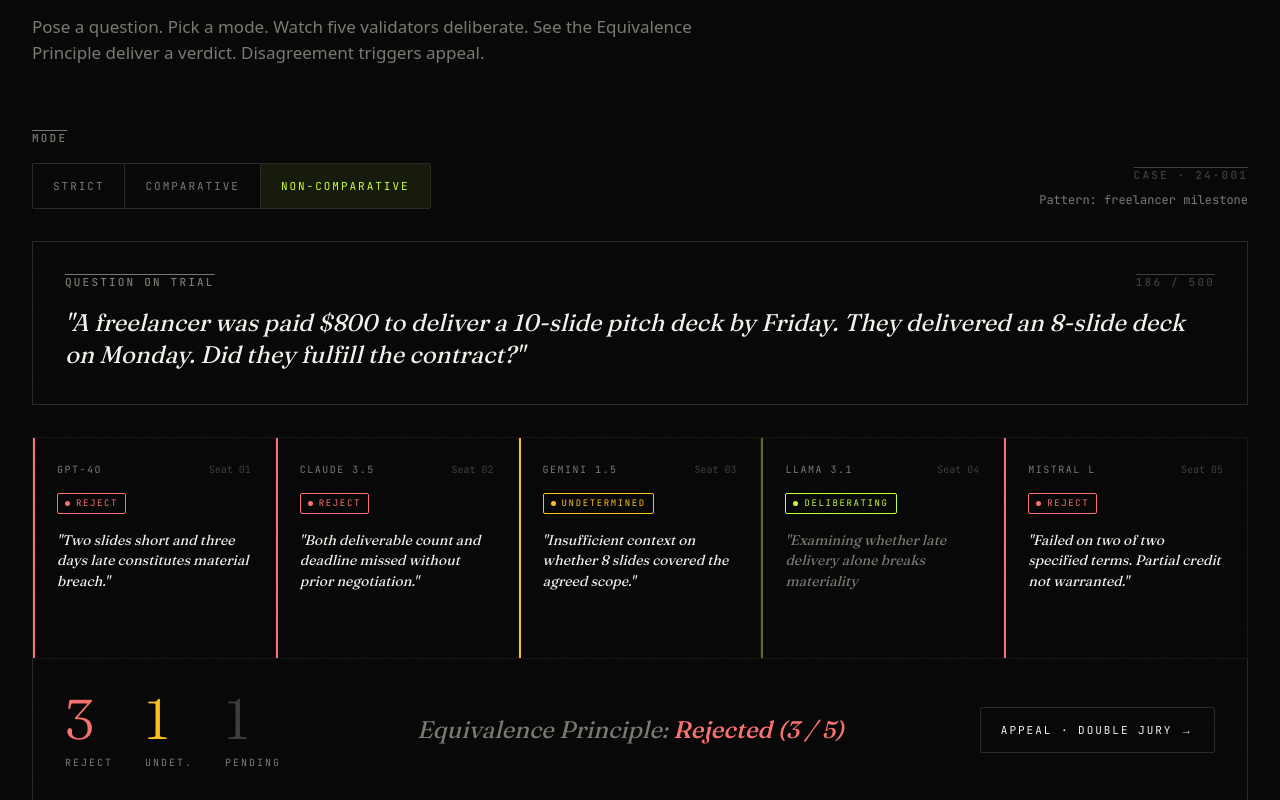
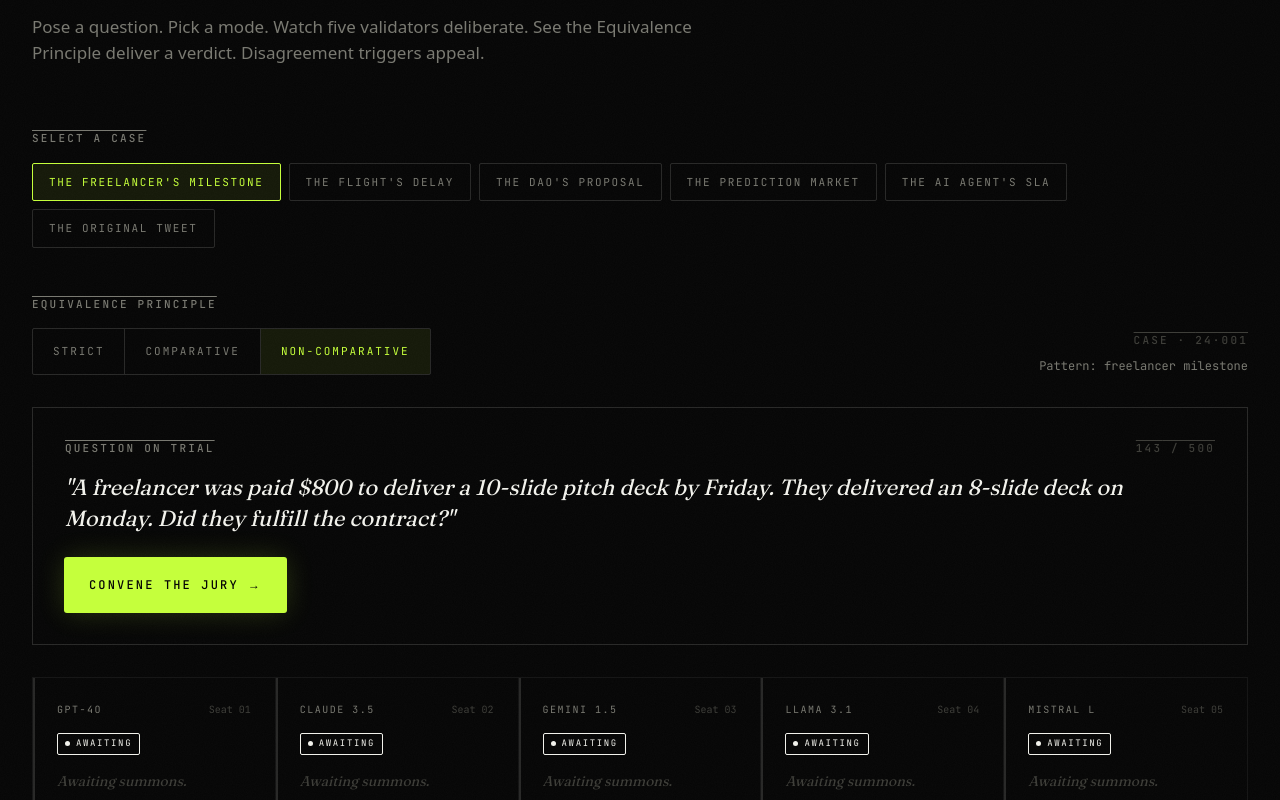
Before and after one commit to unifyWeb3/genlayer-jury, a Next.js app: page / in a window 1280 px wide. Shown: the part 3040-3840 px from the top of the page. Built offline with nearby package versions, Linux system fonts and the light colour scheme; a web font is replaced by a local one.

Commit message:
Day 2: scenario picker, streaming jury, EP comparators

```diff
--- a/package.json
+++ b/package.json
@@ -3,7 +3,7 @@
   "version": "0.1.0",
   "private": true,
   "scripts": {
-    "dev": "next dev",
+    "dev": "next dev --webpack",
     "build": "next build",
     "start": "next start"
   },
--- a/src/components/Simulator.tsx
+++ b/src/components/Simulator.tsx
@@ -1,82 +1,72 @@
 "use client";
 
-import { useState } from "react";
+import { useMemo, useState } from "react";
+import { SCENARIOS, type Mode } from "@/lib/scenarios";
+import { useJury, type LiveJuror } from "@/lib/useJury";
 
-type JurorState = {
-  model: string;
-  seat: string;
-  status: "yes" | "no" | "und" | "deliberating";
-  text: string;
-};
+const MODES: Mode[] = ["Strict", "Comparative", "Non-comparative"];
 
-const demoJury: JurorState[] = [
-  {
-    model: "GPT-4o",
-    seat: "Seat 01",
-    status: "no",
-    text: "Two slides short and three days late constitutes material breach.",
-  },
-  {
-    model: "Claude 3.5",
-    seat: "Seat 02",
-    status: "no",
-    text: "Both deliverable count and deadline missed without prior negotiation.",
-  },
-  {
-    model: "Gemini 1.5",
-    seat: "Seat 03",
-    status: "und",
-    text: "Insufficient context on whether 8 slides covered the agreed scope.",
-  },
-  {
-    model: "Llama 3.1",
-    seat: "Seat 04",
-    status: "deliberating",
-    text: "Examining whether late delivery alone breaks materiality",
-  },
-  {
-    model: "Mistral L",
-    seat: "Seat 05",
-    status: "no",
-    text: "Failed on two of two specified terms. Partial credit not warranted.",
-  },
-];
-
-const accentByStatus: Record<JurorState["status"], string> = {
+const accentByStatus: Record<LiveJuror["status"], string> = {
+  idle: "var(--color-rule-strong)",
   yes: "var(--color-verdict-yes)",
   no: "var(--color-verdict-no)",
   und: "var(--color-verdict-und)",
   deliberating: "var(--color-accent)",
 };
 
-const chipClassByStatus: Record<JurorState["status"], string> = {
+const chipClassByStatus: Record<LiveJuror["status"], string> = {
+  idle: "chip",
   yes: "chip chip-yes",
   no: "chip chip-no",
   und: "chip chip-und",
   deliberating: "chip chip-pending",
 };
 
-const chipLabelByStatus: Record<JurorState["status"], string> = {
+const chipLabelByStatus: Record<LiveJuror["status"], string> = {
+  idle: "Awaiting",
   yes: "Accept",
   no: "Reject",
   und: "Undetermined",
   deliberating: "Deliberating",
 };
 
-const MODES = ["Strict", "Comparative", "Non-comparative"] as const;
-type Mode = (typeof MODES)[number];
+const outcomeColor = {
+  accepted: "var(--color-verdict-yes)",
+  rejected: "var(--color-verdict-no)",
+  undetermined: "var(--color-verdict-und)",
+  no_consensus: "var(--color-accent)",
+} as const;
 
 export function Simulator() {
-  const [activeMode, setActiveMode] = useState<Mode>("Non-comparative");
+  const [scenarioId, setScenarioId] = useState<string>(SCENARIOS[0].id);
+  const scenario = useMemo(
+    () => SCENARIOS.find((s) => s.id === scenarioId) ?? SCENARIOS[0],
+    [scenarioId]
+  );
+  const [mode, setMode] = useState<Mode>(scenario.recommendedMode);
+
+  // When scenario changes, reset mode to its recommended one
+  useMemo(() => {
+    setMode(scenario.recommendedMode);
+  }, [scenario.recommendedMode]);
+
+  const { jurors, phase, verdict, convene, reset, appeal } = useJury(
+    scenario,
+    mode
+  );
+
+  const charCount = scenario.question.length;
 
   return (
     <section
       id="simulator"
-      className="max-w-[1280px] mx-auto px-8 py-32 border-t"
+      className="max-w-[1280px] mx-auto px-8 py-32 border-t scroll-mt-20"
       style={{ borderColor: "var(--color-rule)" }}
     >
       <div className="flex justify-between items-baseline mb-12">
-        <span className="overline overline-accent">Exhibit D — Live System State</span>
+        <span className="overline overline-accent">
+          Exhibit D — Live System State
+        </span>
         <span className="overline overline-faint">§04 / 07</span>
       </div>
 
@@ -88,42 +78,107 @@
         Equivalence Principle deliver a verdict. Disagreement triggers appeal.
       </p>
 
-      {/* MODE SELECTOR */}
-      <div className="grid grid-cols-[1fr_auto] gap-8 items-end mb-8 mt-16 max-lg:grid-cols-1">
+      {/* SCENARIO PICKER */}
+      <div className="mt-16">
+        <span className="overline block mb-4">Select a case</span>
+        <div className="flex flex-wrap gap-2">
+          {SCENARIOS.map((s) => (
+            <button
+              key={s.id}
+              onClick={() => {
+                setScenarioId(s.id);
+                reset();
+              }}
+              className="font-[family-name:var(--font-mono)] uppercase cursor-pointer transition-colors px-4 py-2.5 border rounded-[2px]"
+              style={{
+                fontSize: 11,
+                letterSpacing: "0.15em",
+                background:
+                  scenarioId === s.id
+                    ? "rgba(197,255,60,0.08)"
+                    : "transparent",
+                borderColor:
+                  scenarioId === s.id
+                    ? "var(--color-accent)"
+                    : "var(--color-rule-strong)",
+                color:
+                  scenarioId === s.id
+                    ? "var(--color-accent)"
+                    : "var(--color-ink-muted)",
+                transition:
+                  "color 0.12s var(--ease-tribunal), background 0.28s var(--ease-tribunal), border-color 0.12s var(--ease-tribunal)",
+              }}
+              disabled={phase === "deliberating"}
+            >
+              {s.shortLabel}
+            </button>
+          ))}
+        </div>
+      </div>
+
+      {/* SIM CONTROLS */}
+      <div className="grid grid-cols-[1fr_auto] gap-8 items-end mb-8 mt-12 max-lg:grid-cols-1">
         <div>
-          <span className="overline block mb-4">Mode</span>
+          <span className="overline block mb-4">Equivalence Principle</span>
           <div
             className="inline-flex border rounded-[2px] overflow-hidden"
             style={{ borderColor: "var(--color-rule-strong)" }}
           >
-            {MODES.map((mode, i) => (
+            {MODES.map((m, i) => (
               <button
-                key={mode}
-                onClick={() => setActiveMode(mode)}
+                key={m}
+                onClick={() => {
+                  setMode(m);
+                  reset();
+                }}
                 className="font-[family-name:var(--font-mono)] uppercase cursor-pointer"
                 style={{
                   fontSize: 11,
                   letterSpacing: "0.18em",
                   padding: "14px 20px",
                   borderRight:
-                    i < MODES.length - 1 ? "1px solid var(--color-rule-strong)" : "0",
+                    i < MODES.length - 1
+                      ? "1px solid var(--color-rule-strong)"
+                      : "0",
                   background:
-                    activeMode === mode ? "rgba(197,255,60,0.08)" : "transparent",
+                    mode === m
+                      ? "rgba(197,255,60,0.08)"
+                      : "transparent",
                   color:
-                    activeMode === mode ? "var(--color-accent)" : "var(--color-ink-muted)",
+                    mode === m
+                      ? "var(--color-accent)"
+                      : "var(--color-ink-muted)",
                   transition:
                     "color 0.12s var(--ease-tribunal), background 0.28s var(--ease-tribunal)",
                 }}
+                disabled={phase === "deliberating"}
               >
-                {mode}
+                {m}
               </button>
             ))}
           </div>
+          {mode !== scenario.recommendedMode && (
+            <div
+              className="mono-sm mt-3"
+              style={{ color: "var(--color-ink-faint)" }}
+            >
+              Author recommended: <em
+                style={{
+                  fontFamily: "var(--font-display)",
+                  fontStyle: "italic",
+                  color: "var(--color-accent)",
+                }}
+              >{scenario.recommendedMode}</em>
+            </div>
+          )}
         </div>
         <div className="text-right max-lg:text-left">
-          <div className="overline overline-faint">Case · 24·001</div>
-          <div className="mono-sm mt-2" style={{ color: "var(--color-ink-muted)" }}>
-            Pattern: freelancer milestone
+          <div className="overline overline-faint">Case · {scenario.caseNum.replace("№ ", "")}</div>
+          <div
+            className="mono-sm mt-2"
+            style={{ color: "var(--color-ink-muted)" }}
+          >
+            Pattern: {scenario.pattern}
           </div>
         </div>
       </div>
@@ -138,37 +193,57 @@
       >
         <div className="flex justify-between items-center">
           <span className="overline">Question on Trial</span>
-          <span className="overline overline-faint">186 / 500</span>
+          <span className="overline overline-faint">{charCount} / 500</span>
         </div>
         <p
           className="m-0 italic"
           style={{
             fontFamily: "var(--font-display)",
             fontWeight: 400,
-            fontSize: 24,
-            lineHeight: 1.35,
+            fontSize: 22,
+            lineHeight: 1.4,
             color: "var(--color-ink)",
           }}
         >
-          &quot;A freelancer was paid $800 to deliver a 10-slide pitch deck by
-          Friday. They delivered an 8-slide deck on Monday. Did they fulfill the
-          contract?&quot;
+          &quot;{scenario.question}&quot;
         </p>
+        <div className="flex gap-4 mt-2 items-center">
+          <button
+            onClick={convene}
+            disabled={phase === "deliberating"}
+            className="btn-primary disabled:opacity-50 disabled:cursor-not-allowed"
+          >
+            {phase === "idle" && "Convene the jury →"}
+            {phase === "deliberating" && "Deliberating..."}
+            {phase === "resolved" && "Re-convene →"}
+          </button>
+          {phase !== "idle" && (
+            <button
+              onClick={reset}
+              className="btn-ghost"
+              disabled={phase === "deliberating"}
+            >
+              Reset
+            </button>
+          )}
+        </div>
       </div>
 
-      {/* JURY GRID */}
+      {/* JURY */}
       <div
         className="grid grid-cols-5 mt-8 border max-lg:grid-cols-2 max-sm:grid-cols-1"
         style={{ borderColor: "var(--color-rule)" }}
       >
-        {demoJury.map((juror, i) => {
-          const isLast = i === demoJury.length - 1;
+        {jurors.map((juror, i) => {
+          const isLast = i === jurors.length - 1;
+          const showText = juror.status !== "idle";
+          const isStreaming = juror.status === "deliberating";
           return (
             <div
-              key={i}
+              key={`${juror.seat}-${i}`}
               className={`relative p-6 flex flex-col gap-4 min-h-[220px] ${
                 !isLast ? "border-r max-sm:border-r-0" : ""
-              } max-lg:border-b`}
+              } max-lg:border-b max-sm:border-b`}
               style={{
                 background: "var(--color-surface)",
                 borderColor: "var(--color-rule)",
@@ -177,14 +252,17 @@
               <span
                 aria-hidden
                 className={`absolute left-0 top-0 bottom-0 w-[2px] ${
-                  juror.status === "deliberating" ? "pulse-tribunal" : ""
+                  isStreaming ? "pulse-tribunal" : ""
                 }`}
                 style={{ background: accentByStatus[juror.status] }}
               />
               <div className="flex justify-between items-center">
                 <span
                   className="font-[family-name:var(--font-mono)] text-[10px] uppercase"
-                  style={{ color: "var(--color-ink-muted)", letterSpacing: "0.15em" }}
+                  style={{
+                    color: "var(--color-ink-muted)",
+                    letterSpacing: "0.15em",
+                  }}
                 >
                   {juror.model}
                 </span>
@@ -192,7 +270,7 @@
                   className="font-[family-name:var(--font-mono)] text-[10px]"
                   style={{ color: "var(--color-ink-faint)" }}
                 >
-                  {juror.seat}
+                  Seat 0{juror.seat}
                 </span>
               </div>
               <span className={chipClassByStatus[juror.status]}>
@@ -205,17 +283,23 @@
                   fontFamily: "var(--font-display)",
                   fontSize: 14,
                   lineHeight: 1.45,
-                  color:
-                    juror.status === "deliberating"
+                  color: isStreaming
                     ? "var(--color-ink-muted)"
+                    : juror.status === "idle"
+                    ? "var(--color-ink-faint)"
                     : "var(--color-ink)",
                 }}
               >
-                &quot;{juror.text}
-                {juror.status === "deliberating" ? (
-                  <span className="stream-cursor" />
+                {showText ? (
+                  <>
+                    &quot;{juror.streamedText}
+                    {isStreaming && <span className="stream-cursor" />}
+                    {!isStreaming && '"'}
+                  </>
                 ) : (
-                  '"'
+                  <span style={{ color: "var(--color-ink-faint)" }}>
+                    Awaiting summons.
+                  </span>
                 )}
               </p>
             </div>
@@ -224,6 +308,44 @@
       </div>
 
       {/* VERDICT BAR */}
+      <VerdictBar
+        jurors={jurors}
+        verdict={verdict}
+        phase={phase}
+        onAppeal={appeal}
+      />
+    </section>
+  );
+}
+
+function VerdictBar({
+  jurors,
+  verdict,
+  phase,
+  onAppeal,
+}: {
+  jurors: LiveJuror[];
+  verdict: ReturnType<typeof useJury>["verdict"];
+  phase: ReturnType<typeof useJury>["phase"];
+  onAppeal: () => void;
+}) {
+  const tally = jurors.reduce(
+    (acc, j) => {
+      if (j.status === "yes") acc.yes += 1;
+      else if (j.status === "no") acc.no += 1;
+      else if (j.status === "und") acc.und += 1;
+      else if (j.status === "deliberating" || j.status === "idle") acc.pending += 1;
+      return acc;
+    },
+    { yes: 0, no: 0, und: 0, pending: 0 }
+  );
+
+  const showAppeal =
+    phase === "resolved" &&
+    verdict &&
+    (verdict.outcome === "no_consensus" || verdict.outcome === "undetermined");
+
+  return (
     <div
       className="p-8 border border-t-0 grid grid-cols-[auto_1fr_auto] items-center gap-12 max-lg:grid-cols-1 max-lg:text-center"
       style={{
@@ -232,67 +354,122 @@
       }}
     >
       <div className="flex gap-8 items-baseline max-lg:justify-center">
-          <Tally count={3} label="Reject"  color="var(--color-verdict-no)"  />
-          <Tally count={1} label="Undet."  color="var(--color-verdict-und)" />
-          <Tally count={1} label="Pending" color="var(--color-ink-faint)"   />
+        <Tally count={tally.yes} label="Accept" color="var(--color-verdict-yes)" />
+        <Tally count={tally.no} label="Reject" color="var(--color-verdict-no)" />
+        <Tally count={tally.und} label="Undet." color="var(--color-verdict-und)" />
+        <Tally count={tally.pending} label="Pending" color="var(--color-ink-faint)" />
       </div>
       <div
         className="italic text-center"
         style={{
           fontFamily: "var(--font-display)",
-            fontSize: 24,
+          fontSize: 22,
           color: "var(--color-ink-muted)",
         }}
       >
+        {phase === "idle" && (
+          <span style={{ color: "var(--color-ink-faint)" }}>
+            The jury awaits summons.
+          </span>
+        )}
+        {phase === "deliberating" && (
+          <span>
             Equivalence Principle:{" "}
-          <em style={{ color: "var(--color-verdict-no)", fontWeight: 500, fontStyle: "italic" }}>
-            Rejected (3 / 5)
+            <em
+              style={{
+                color: "var(--color-accent)",
+                fontWeight: 500,
+                fontStyle: "italic",
+              }}
+            >
+              calculating...
+            </em>
+          </span>
+        )}
+        {phase === "resolved" && verdict && (
+          <div>
+            <div>
+              Equivalence Principle:{" "}
+              <em
+                style={{
+                  color: outcomeColor[verdict.outcome],
+                  fontWeight: 500,
+                  fontStyle: "italic",
+                }}
+              >
+                {verdict.voteText}
               </em>
             </div>
-        <AppealButton />
+            <div
+              className="caption mt-2"
+              style={{
+                fontSize: 12,
+                color: "var(--color-ink-muted)",
+                fontStyle: "normal",
+                fontFamily: "var(--font-sans)",
+              }}
+            >
+              {verdict.reason}
             </div>
-    </section>
-  );
-}
-
-function AppealButton() {
-  return (
+          </div>
+        )}
+      </div>
+      {showAppeal ? (
         <button
+          onClick={onAppeal}
           className="font-[family-name:var(--font-mono)] uppercase px-5 py-3.5 border rounded-[2px] bg-transparent cursor-pointer max-lg:mx-auto"
           style={{
             fontSize: 11,
             letterSpacing: "0.18em",
             color: "var(--color-ink)",
-        borderColor: "var(--color-rule-strong)",
+            borderColor: "var(--color-accent)",
             transition:
               "border-color 0.12s var(--ease-tribunal), color 0.12s var(--ease-tribunal)",
           }}
           onMouseEnter={(e) => {
-        e.currentTarget.style.borderColor = "var(--color-accent)";
             e.currentTarget.style.color = "var(--color-accent)";
           }}
           onMouseLeave={(e) => {
-        e.currentTarget.style.borderColor = "var(--color-rule-strong)";
             e.currentTarget.style.color = "var(--color-ink)";
           }}
         >
           Appeal · double jury →
         </button>
+      ) : (
+        <div className="max-lg:hidden">&nbsp;</div>
+      )}
+    </div>
   );
 }
 
-function Tally({ count, label, color }: { count: number; label: string; color: string }) {
+function Tally({
+  count,
+  label,
+  color,
+}: {
+  count: number;
+  label: string;
+  color: string;
+}) {
   return (
     <div>
       <div
-        className="font-[family-name:var(--font-display)] font-light leading-none"
-        style={{ fontSize: 56, letterSpacing: "-0.02em", color }}
+        className="font-[family-name:var(--font-display)] font-light leading-none transition-colors"
+        style={{
+          fontSize: 48,
+          letterSpacing: "-0.02em",
+          color: count > 0 ? color : "var(--color-ink-faint)",
+        }}
       >
         {count}
       </div>
       <span
         className="font-[family-name:var(--font-mono)] uppercase block mt-2"
-        style={{ fontSize: 10, letterSpacing: "0.2em", color: "var(--color-ink-muted)" }}
+        style={{
+          fontSize: 10,
+          letterSpacing: "0.2em",
+          color: "var(--color-ink-muted)",
+        }}
       >
         {label}
       </span>
```
Lines whose indentation alone changed are shown as unchanged.
